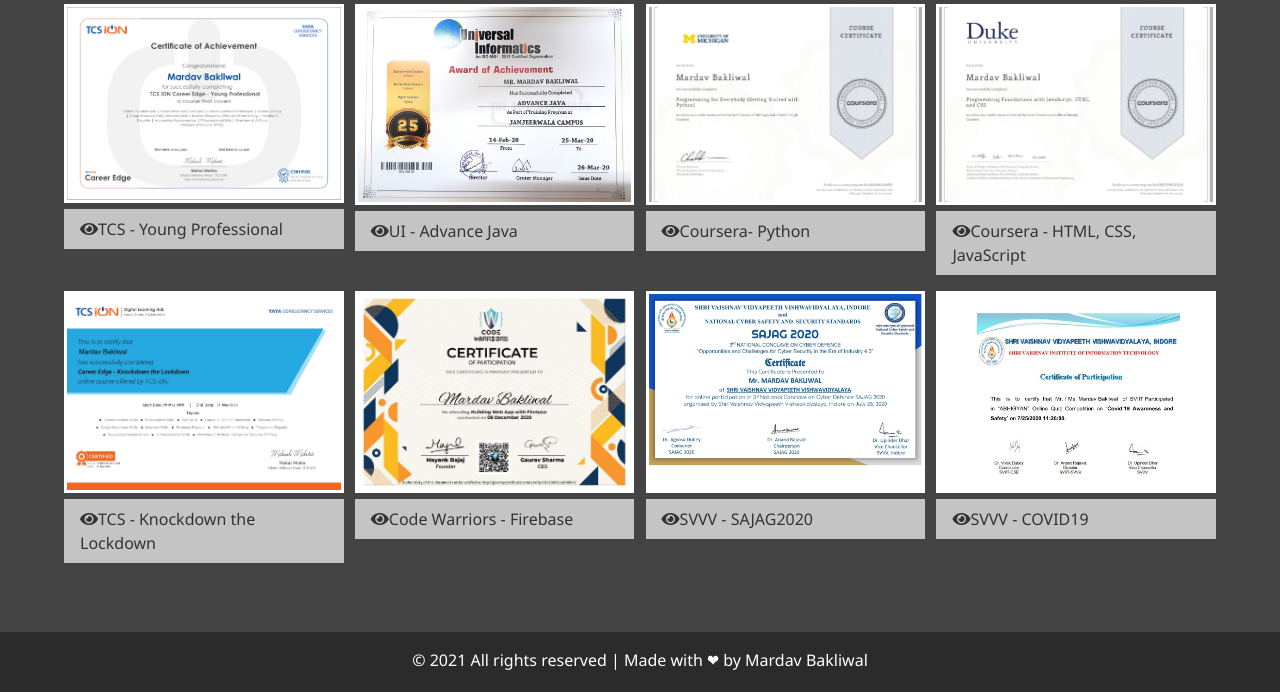
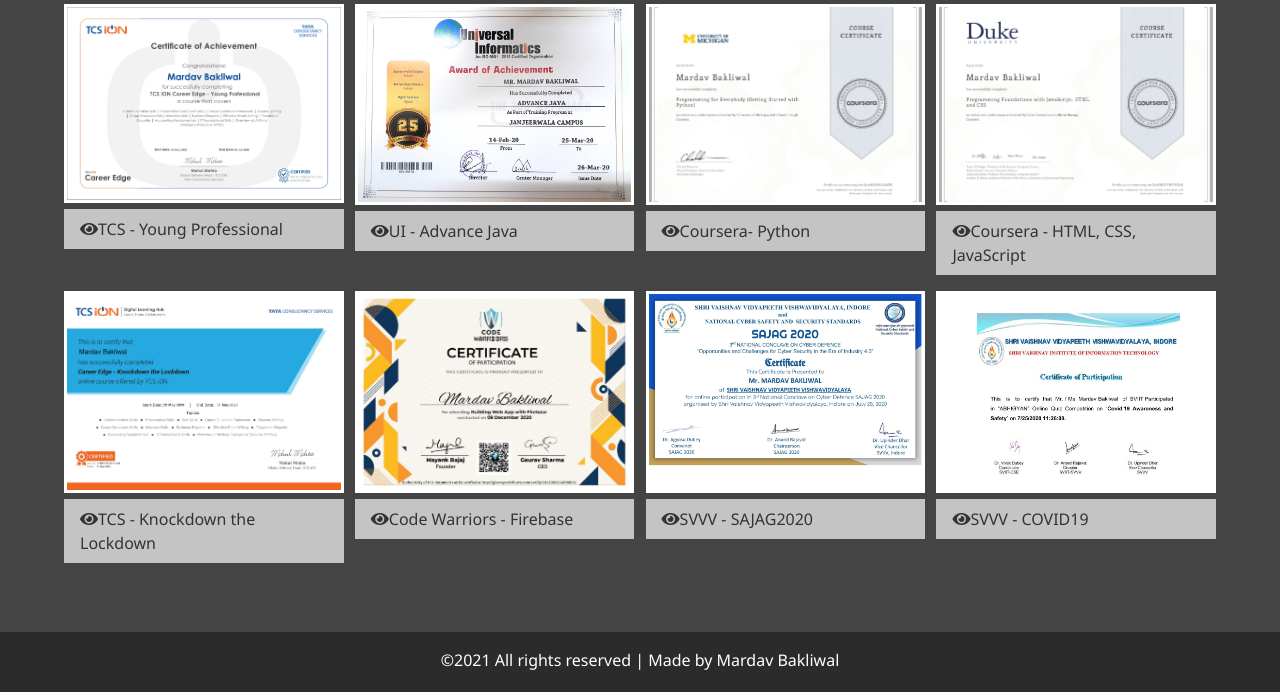
Before and after one commit to mardavvjain/portfolio, a website: page certificate.html in a window 1280 px wide. Shown: the part 204-896 px from the top of the page. Drawn offline with Linux system fonts and the light colour scheme.

Commit message:
Update certificate.html

```diff
--- a/certificate.html
+++ b/certificate.html
@@ -252,7 +252,7 @@
 
 
     <footer id="main-footer">
-     ©  2021 All rights reserved | Made with ❤ by Mardav Bakliwal
+    &copy;2021 All rights reserved | Made by Mardav Bakliwal
   </footer>
 <script src="js/main.js"></script>
 </body>
```
